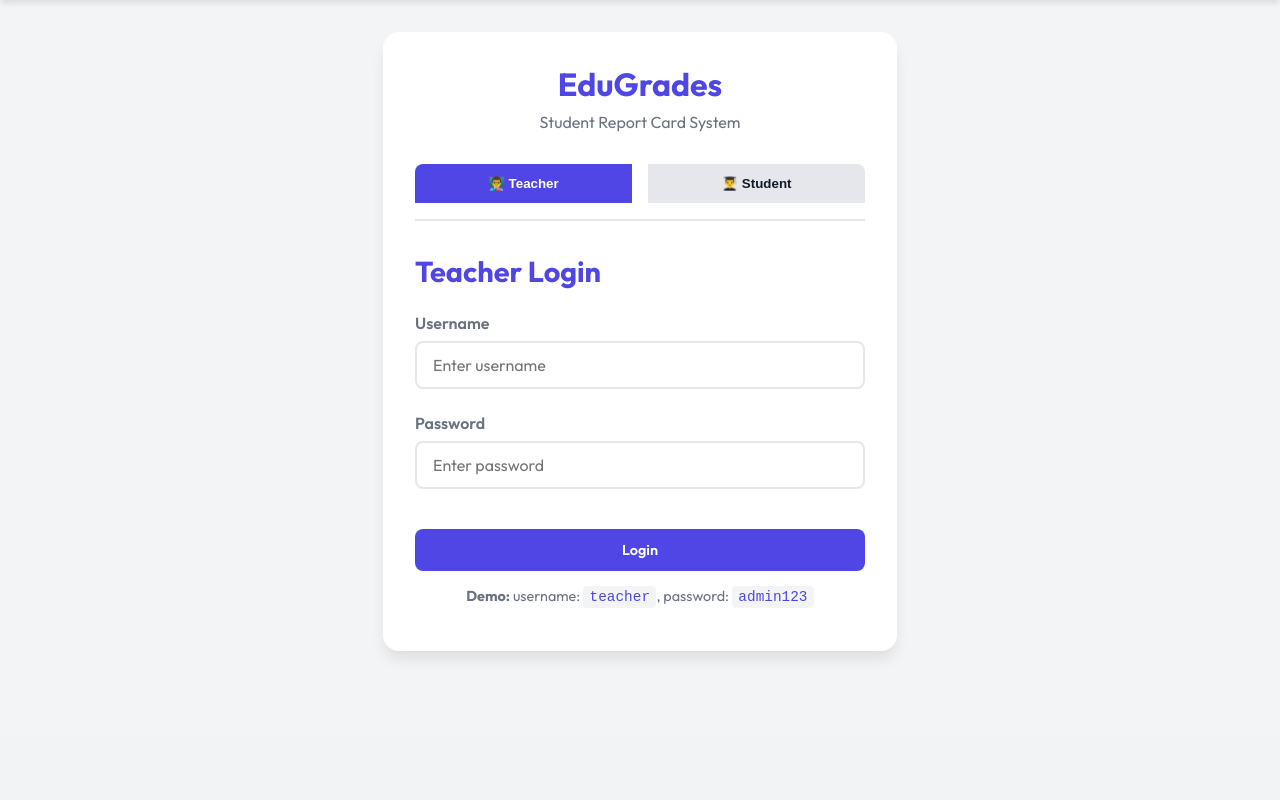
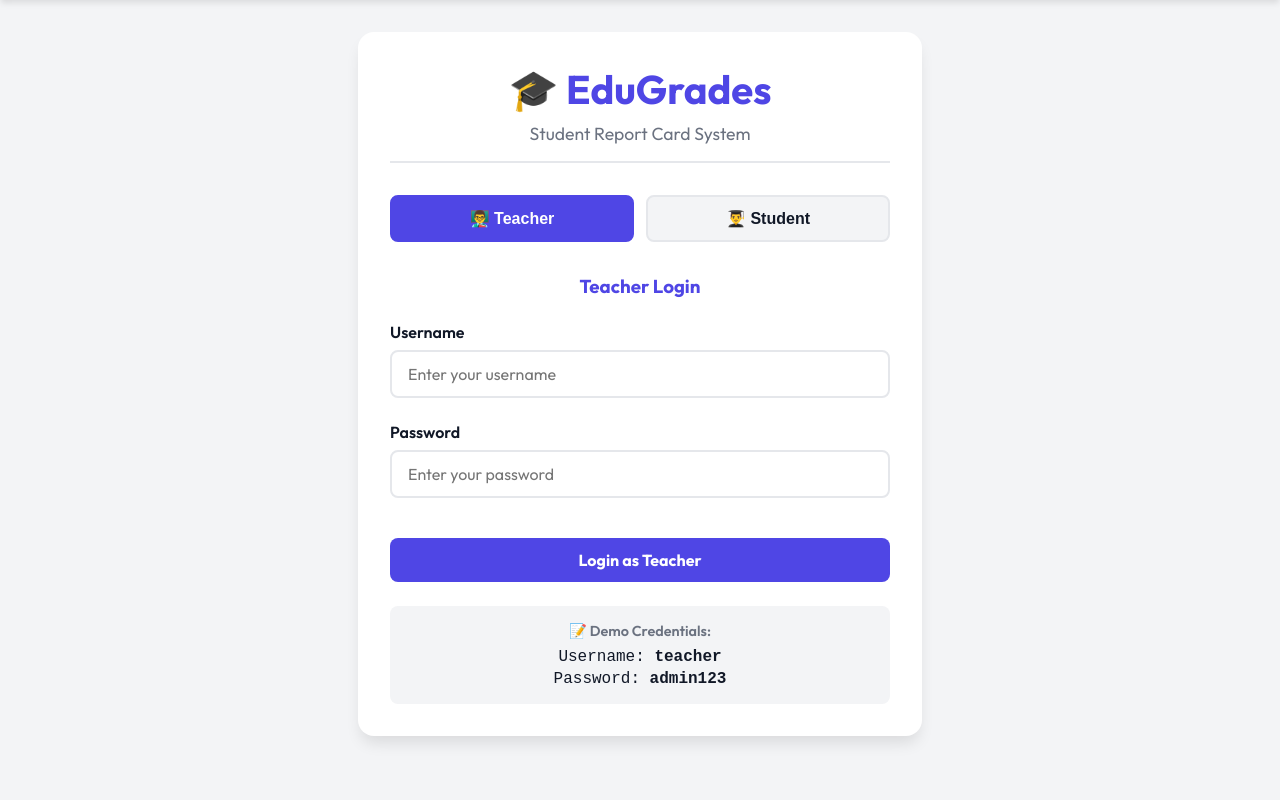
Before and after one commit to arshhx000/python-project-student-report-card-system, a Flask app: page /login in a window 1280 px wide. Shown: the part 62-862 px from the top of the page. Before the commit the page ends 719 px from the top, so only its background shows below. Run offline with Flask 3, Linux system fonts and the light colour scheme.

Commit message:
modified:   templates/login.html

```diff
--- a/templates/login.html
+++ b/templates/login.html
@@ -2,72 +2,84 @@
 
 {% block content %}
 <div style="display: flex; justify-content: center; align-items: center; min-height: 60vh;">
-    <div class="card" style="max-width: 450px; width: 100%;">
-        <div style="text-align: center; margin-bottom: 2rem;">
-            <h1 style="color: var(--primary); margin: 0 0 0.5rem 0; font-size: 2rem;">EduGrades</h1>
-            <p style="color: var(--text-muted); margin: 0;">Student Report Card System</p>
+    <div class="card" style="max-width: 500px; width: 100%;">
+        <div style="text-align: center; margin-bottom: 2rem; padding-bottom: 1rem; border-bottom: 2px solid var(--border);">
+            <h1 style="color: var(--primary); margin: 0 0 0.5rem 0; font-size: 2.5rem;">🎓 EduGrades</h1>
+            <p style="color: var(--text-muted); margin: 0; font-size: 1.1rem;">Student Report Card System</p>
         </div>
 
-        <div style="display: flex; gap: 1rem; margin-bottom: 2rem; border-bottom: 2px solid var(--border); padding-bottom: 1rem;">
-            <button type="button" class="tab-btn" onclick="switchTab('teacher')" id="teacher-tab" style="flex: 1; padding: 0.75rem; border: none; background: var(--primary); color: white; border-radius: 8px 0 0 0; cursor: pointer; font-weight: 600;">👨‍🏫 Teacher</button>
-            <button type="button" class="tab-btn" onclick="switchTab('student')" id="student-tab" style="flex: 1; padding: 0.75rem; border: none; background: var(--border); color: var(--text-main); border-radius: 0 8px 0 0; cursor: pointer; font-weight: 600;">👨‍🎓 Student</button>
+        <!-- Tab Buttons -->
+        <div style="display: flex; gap: 0.75rem; margin-bottom: 2rem;">
+            <button type="button" class="tab-btn" onclick="switchTab('teacher')" id="teacher-tab" style="flex: 1; padding: 0.75rem 1rem; border: 2px solid var(--primary); background: var(--primary); color: white; border-radius: 8px; cursor: pointer; font-weight: 600; font-size: 1rem; transition: all 0.3s;">👨‍🏫 Teacher</button>
+            <button type="button" class="tab-btn" onclick="switchTab('student')" id="student-tab" style="flex: 1; padding: 0.75rem 1rem; border: 2px solid var(--border); background: var(--bg); color: var(--text-main); border-radius: 8px; cursor: pointer; font-weight: 600; font-size: 1rem; transition: all 0.3s;">👨‍🎓 Student</button>
         </div>
 
         <!-- Teacher Login Form -->
         <div id="teacher-form" style="display: block;">
-            <h2 style="margin-top: 0; color: var(--primary);">Teacher Login</h2>
+            <h3 style="margin: 0 0 1.5rem 0; color: var(--primary); text-align: center;">Teacher Login</h3>
             <form method="POST" action="{{ url_for('login') }}">
                 <input type="hidden" name="role" value="teacher">
 
                 <div class="form-group">
-                    <label for="teacher-username">Username</label>
-                    <input type="text" id="teacher-username" name="username" class="form-control" required placeholder="Enter username">
+                    <label for="teacher-username" style="font-weight: 600; color: var(--text-main);">Username</label>
+                    <input type="text" id="teacher-username" name="username" class="form-control" required placeholder="Enter your username">
                 </div>
 
                 <div class="form-group">
-                    <label for="teacher-password">Password</label>
-                    <input type="password" id="teacher-password" name="password" class="form-control" required placeholder="Enter password">
+                    <label for="teacher-password" style="font-weight: 600; color: var(--text-main);">Password</label>
+                    <input type="password" id="teacher-password" name="password" class="form-control" required placeholder="Enter your password">
                 </div>
 
-                <button type="submit" class="btn btn-primary" style="width: 100%; padding: 0.75rem; margin-top: 1rem;">Login</button>
+                <button type="submit" class="btn btn-primary" style="width: 100%; padding: 0.75rem; margin-top: 1rem; font-size: 1rem; font-weight: 700;">Login as Teacher</button>
             </form>
-            <p style="text-align: center; color: var(--text-muted); font-size: 0.9rem; margin-top: 1rem;">
-                <strong>Demo:</strong> username: <code>teacher</code>, password: <code>admin123</code>
-            </p>
+            <div style="background: var(--bg); padding: 1rem; border-radius: 8px; margin-top: 1.5rem; text-align: center;">
+                <p style="margin: 0 0 0.5rem 0; color: var(--text-muted); font-size: 0.9rem; font-weight: 600;">📝 Demo Credentials:</p>
+                <p style="margin: 0; color: var(--text-main); font-family: 'Courier New', monospace;">Username: <strong>teacher</strong></p>
+                <p style="margin: 0.25rem 0 0 0; color: var(--text-main); font-family: 'Courier New', monospace;">Password: <strong>admin123</strong></p>
+            </div>
         </div>
 
         <!-- Student Login Form -->
         <div id="student-form" style="display: none;">
-            <h2 style="margin-top: 0; color: var(--success);">Student Login</h2>
+            <h3 style="margin: 0 0 1.5rem 0; color: var(--success); text-align: center;">Student Login</h3>
             <form method="POST" action="{{ url_for('login') }}">
                 <input type="hidden" name="role" value="student">
 
                 <div class="form-group">
-                    <label for="student-rollno">Roll Number</label>
-                    <input type="text" id="student-rollno" name="username" class="form-control" required placeholder="e.g. 001, A001">
+                    <label for="student-rollno" style="font-weight: 600; color: var(--text-main);">Roll Number</label>
+                    <input type="text" id="student-rollno" name="username" class="form-control" required placeholder="e.g. 001 or A001">
                 </div>
 
                 <div class="form-group">
-                    <label for="student-password">Password</label>
-                    <input type="password" id="student-password" name="password" class="form-control" required placeholder="Enter password">
+                    <label for="student-password" style="font-weight: 600; color: var(--text-main);">Password</label>
+                    <input type="password" id="student-password" name="password" class="form-control" required placeholder="Enter your password">
                 </div>
 
-                <button type="submit" class="btn btn-primary" style="width: 100%; padding: 0.75rem; margin-top: 1rem; background-color: var(--success);">Login</button>
+                <button type="submit" class="btn btn-primary" style="width: 100%; padding: 0.75rem; margin-top: 1rem; font-size: 1rem; font-weight: 700; background-color: var(--success);">Login as Student</button>
             </form>
-            <p style="text-align: center; color: var(--text-muted); font-size: 0.9rem; margin-top: 1rem;">
-                Ask your teacher for your roll number and password
-            </p>
+            <div style="background: var(--bg); padding: 1rem; border-radius: 8px; margin-top: 1.5rem; text-align: center;">
+                <p style="margin: 0; color: var(--text-muted); font-size: 0.9rem; font-weight: 600;">📝 Ask your teacher for login credentials</p>
+            </div>
         </div>
     </div>
 </div>
 
 <style>
-    code {
-        background: var(--bg);
-        padding: 0.2rem 0.4rem;
-        border-radius: 4px;
-        font-family: 'Courier New', monospace;
-        color: var(--primary);
+    #teacher-tab:hover, #student-tab:hover {
+        transform: translateY(-2px);
+        box-shadow: 0 4px 8px rgba(0, 0, 0, 0.1);
+    }
+
+    #teacher-tab.active {
+        background: var(--primary);
+        color: white;
+        border-color: var(--primary);
+    }
+
+    #student-tab.active {
+        background: var(--success);
+        color: white;
+        border-color: var(--success);
     }
 </style>
 
@@ -83,15 +95,21 @@
             studentForm.style.display = 'none';
             teacherTab.style.background = 'var(--primary)';
             teacherTab.style.color = 'white';
-            studentTab.style.background = 'var(--border)';
+            teacherTab.style.borderColor = 'var(--primary)';
+            studentTab.style.background = 'var(--bg)';
             studentTab.style.color = 'var(--text-main)';
+            studentTab.style.borderColor = 'var(--border)';
+            document.getElementById('teacher-username').focus();
         } else {
             teacherForm.style.display = 'none';
             studentForm.style.display = 'block';
-            teacherTab.style.background = 'var(--border)';
+            teacherTab.style.background = 'var(--bg)';
             teacherTab.style.color = 'var(--text-main)';
+            teacherTab.style.borderColor = 'var(--border)';
             studentTab.style.background = 'var(--success)';
             studentTab.style.color = 'white';
+            studentTab.style.borderColor = 'var(--success)';
+            document.getElementById('student-rollno').focus();
         }
     }
 </script>
```
